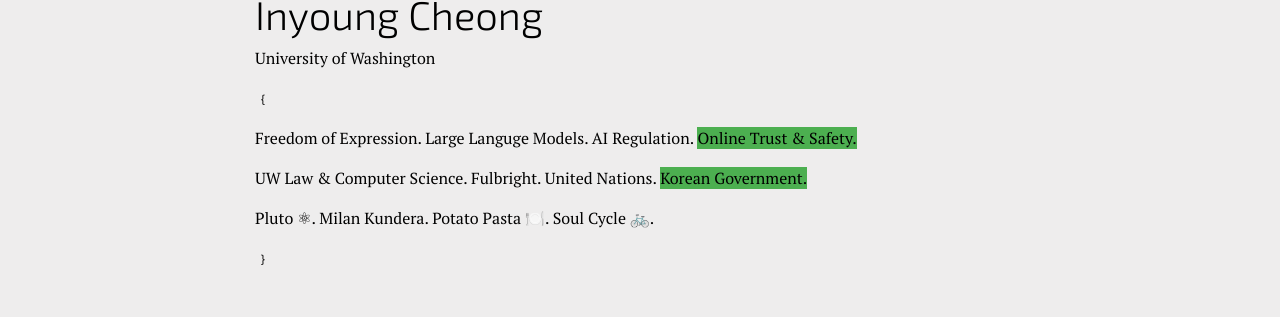
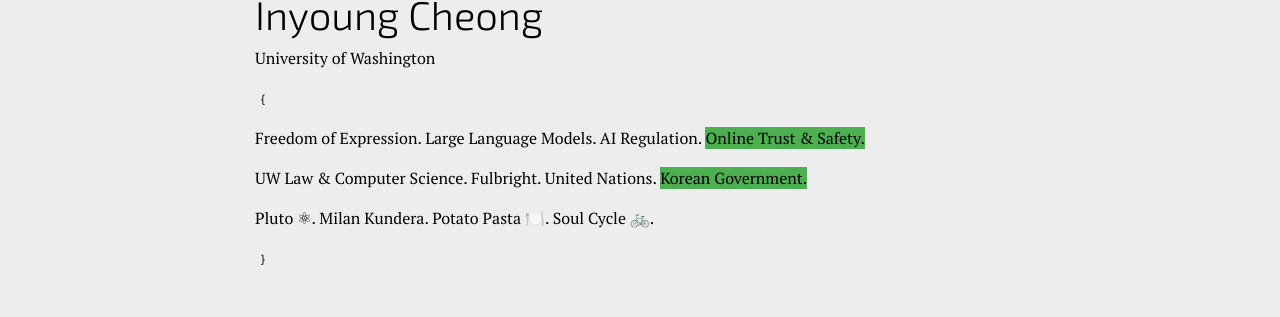
Before and after one commit to inyoungcheong/inyoungcheong.github.io, a Jekyll site: the page built from _pages/about.md, in a window 1280 px wide and 900 px high. Shown: the part 116-433 px from the top of the window. Built offline with Jekyll 4.4.1, drawn with Linux system fonts in a browser that asks for light colours; emoji names are drawn with the system emoji font; some web fonts are replaced; comment, search, counter and statistics services are not loaded; a style sheet for code colours, icons or effects is not loaded.

Commit message:
rotation text7

```diff
--- a/_layouts/about.html
+++ b/_layouts/about.html
@@ -2,7 +2,14 @@
 layout: default
 ---
 
-<!-- about.html -->
+<html lang="en">
+<head>
+    <meta charset="UTF-8">
+    <meta name="viewport" content="width=device-width, initial-scale=1.0">
+    <link rel="stylesheet" type="text/css" href="_style.scss">
+    <title>About Me</title>
+</head>
+<body>
     <div class="post">
         <header class="post-header">
             <h1 class="post-title">
@@ -10,17 +17,11 @@
             </h1>
             <p class="desc">{{ page.subtitle }}</p>
         </header>
-
-  <html>
-    <head>
-      <link rel="stylesheet" type="text/css" href="_style.scss">
-    </head>
-  <body>
         <div class="text">
             <p>﹛</p>
             <p>
                 <span class="word wisteria">Freedom of Expression.</span>
-      <span class="word belize">Large Languge Models.</span>
+                <span class="word belize">Large Language Models.</span>
                 <span class="word pomegranate">AI Regulation.</span>
                 <span class="word green">Online Trust & Safety.</span>
             </p>
@@ -32,13 +33,14 @@
             </p>
             <p>
                 <span class="word wisteria">Pluto ⚛.</span>
-      <span class="word belize">Milan Kundera.</span>
+                <span class "word belize">Milan Kundera.</span>
                 <span class="word pomegranate">Potato Pasta 🍽️.</span>
                 <span class="word midnight">Soul Cycle 🚲.</span>
             </p>
             <p>﹜</p>
+        </div>
+    </div>
     <script src="script.js"></script>
-  </div>
 </body>
 </html>
 
```
Lines whose indentation alone changed are shown as unchanged.
